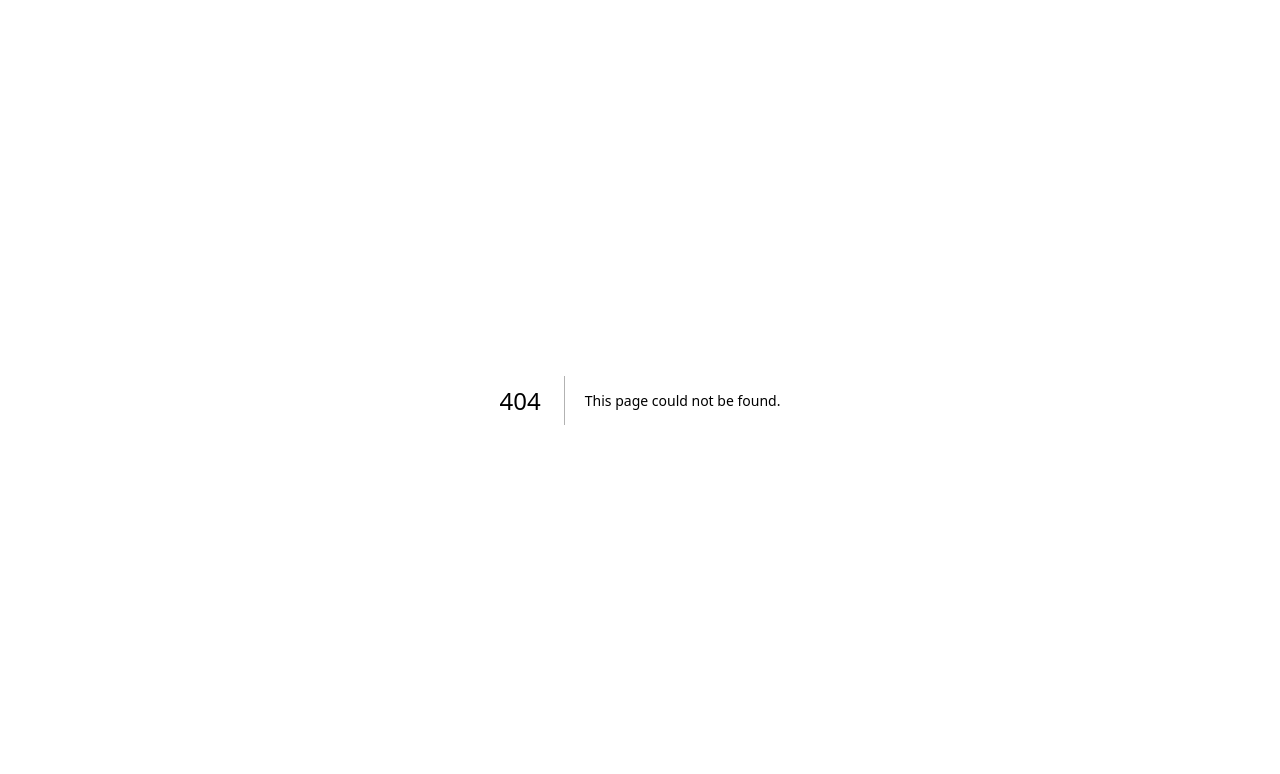
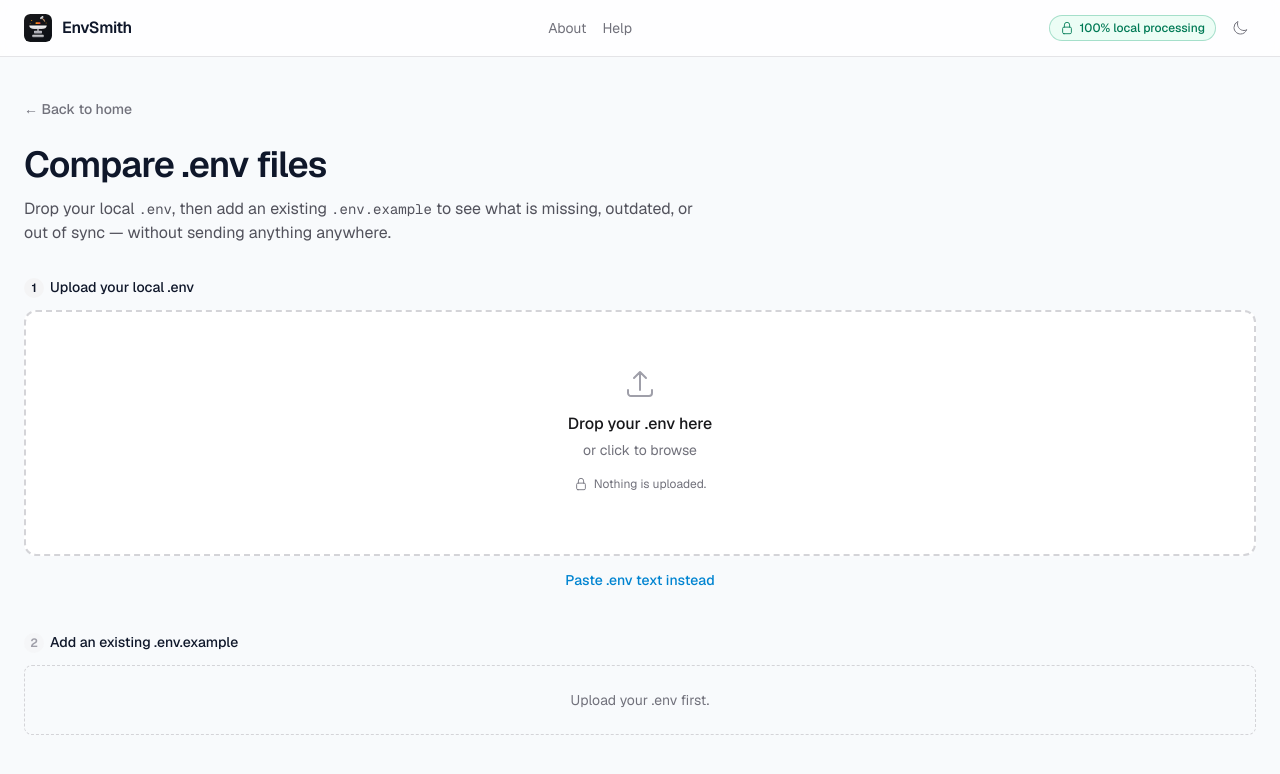
Before and after one commit to modeusweb/envsmith, a Next.js app: page /compare in a window 1280 px wide. Before the commit this address had no page. Shown: the top 774 px of the page. Built offline with nearby package versions, Linux system fonts and the light colour scheme.

Commit message:
feat: dedicated /compare page with wide drop zone and two-step flow

```diff
--- /dev/null
+++ b/src/app/compare/page.tsx
@@ -0,0 +1,156 @@
+"use client";
+
+import { useState } from "react";
+import Link from "next/link";
+import { Header } from "@/components/ui/Header";
+import { ComparePanel } from "@/components/compare/ComparePanel";
+import { DropZone } from "@/components/upload/DropZone";
+import { useEnvWorkspace } from "@/hooks/use-env-workspace";
+
+export default function ComparePage() {
+  const [pasteOpen, setPasteOpen] = useState(false);
+  const [pasteText, setPasteText] = useState("");
+  const { state, diff, loadEnv, loadExample } = useEnvWorkspace();
+
+  return (
+    <>
+      <Header />
+      <main className="mx-auto max-w-7xl px-4 sm:px-6 flex-1 w-full py-10">
+        <nav aria-label="Breadcrumb" className="mb-6">
+          <Link
+            href="/"
+            className="inline-flex items-center gap-1.5 text-sm font-medium text-zinc-500 dark:text-zinc-400 hover:text-zinc-800 dark:hover:text-zinc-200 focus-visible:outline-2 focus-visible:outline-sky-500"
+          >
+            ← Back to home
+          </Link>
+        </nav>
+
+        <h1 className="text-3xl sm:text-4xl font-semibold tracking-tight">Compare .env files</h1>
+        <p className="mt-3 text-base text-zinc-600 dark:text-zinc-400 max-w-2xl">
+          Drop your local <span className="font-mono text-sm">.env</span>, then add an existing{" "}
+          <span className="font-mono text-sm">.env.example</span> to see what is missing, outdated, or out of sync —
+          without sending anything anywhere.
+        </p>
+
+        <section aria-label="Step 1: upload your .env" className="mt-8">
+          <h2 className="text-sm font-medium mb-3">
+            <span className="inline-flex size-5 items-center justify-center rounded-full bg-zinc-100 dark:bg-zinc-800 text-xs font-semibold mr-1.5">
+              1
+            </span>
+            Upload your local .env
+            {state.loaded && (
+              <span className="ml-2 inline-flex items-center gap-1.5 rounded-full border border-emerald-600/30 bg-emerald-50 dark:bg-emerald-950/50 px-2 py-0.5 text-xs font-medium text-emerald-700 dark:text-emerald-400">
+                {state.fileName} · {state.variables.length} variables
+              </span>
+            )}
+          </h2>
+          <DropZone onFile={loadEnv} />
+          <div className="mt-3 text-center">
+            <button
+              type="button"
+              onClick={() => setPasteOpen(true)}
+              className="text-sm font-medium text-sky-600 dark:text-sky-400 hover:underline focus-visible:outline-2 focus-visible:outline-sky-500"
+            >
+              Paste .env text instead
+            </button>
+          </div>
+        </section>
+
+        <section aria-label="Step 2: upload your .env.example" className="mt-10">
+          <h2 className="text-sm font-medium mb-3">
+            <span
+              className={`inline-flex size-5 items-center justify-center rounded-full text-xs font-semibold mr-1.5 ${
+                state.loaded ? "bg-zinc-100 dark:bg-zinc-800" : "bg-zinc-100/60 dark:bg-zinc-800/60 text-zinc-400"
+              }`}
+            >
+              2
+            </span>
+            Add an existing .env.example
+          </h2>
+          {state.loaded ? (
+            <ComparePanel diff={diff} exampleFileName={state.exampleFileName} onExampleFile={loadExample} />
+          ) : (
+            <p className="rounded-lg border border-dashed border-zinc-300 dark:border-zinc-700 p-6 text-center text-sm text-zinc-500 dark:text-zinc-400">
+              Upload your .env first.
+            </p>
+          )}
+        </section>
+
+        {state.loaded && (
+          <div className="mt-8 text-center">
+            <Link
+              href="/"
+              className="inline-flex items-center gap-1.5 rounded-md border border-zinc-300 dark:border-zinc-700 px-4 py-2 text-sm font-medium hover:bg-zinc-50 dark:hover:bg-zinc-900 focus-visible:outline-2 focus-visible:outline-sky-500"
+            >
+              Continue in the full workspace
+            </Link>
+          </div>
+        )}
+      </main>
+      {pasteOpen && (
+        <PasteDialog
+          value={pasteText}
+          onChange={setPasteText}
+          onSubmit={() => {
+            if (pasteText.trim()) {
+              loadEnv("pasted.env", new Blob([pasteText]).size, pasteText);
+              setPasteOpen(false);
+            }
+          }}
+          onClose={() => setPasteOpen(false)}
+        />
+      )}
+    </>
+  );
+}
+
+
+function PasteDialog({
+  value,
+  onChange,
+  onSubmit,
+  onClose,
+}: {
+  value: string;
+  onChange: (v: string) => void;
+  onSubmit: () => void;
+  onClose: () => void;
+}) {
+  return (
+    <div className="fixed inset-0 z-50" role="dialog" aria-modal="true" aria-label="Paste your .env content">
+      <div className="absolute inset-0 bg-black/40" onClick={onClose} aria-hidden />
+      <div className="absolute left-1/2 top-1/2 w-[calc(100%-2rem)] max-w-2xl -translate-x-1/2 -translate-y-1/2 rounded-xl border border-zinc-200 dark:border-zinc-800 bg-white dark:bg-zinc-950 p-4 shadow-xl">
+        <h2 className="text-sm font-semibold">Paste your .env content</h2>
+        <p className="mt-1 text-xs text-zinc-500 dark:text-zinc-400">
+          Pasted content is processed locally in your browser and never uploaded.
+        </p>
+        <textarea
+          autoFocus
+          value={value}
+          onChange={(e) => onChange(e.target.value)}
+          rows={8}
+          spellCheck={false}
+          aria-label=".env content"
+          className="mt-3 w-full rounded-md border border-zinc-300 dark:border-zinc-700 bg-white dark:bg-zinc-900 p-2.5 font-mono text-xs focus-visible:outline-2 focus-visible:outline-sky-500"
+        />
+        <div className="mt-3 flex justify-end gap-2">
+          <button
+            type="button"
+            onClick={onClose}
+            className="rounded-md border border-zinc-300 dark:border-zinc-700 px-3 py-1.5 text-sm hover:bg-zinc-50 dark:hover:bg-zinc-900 focus-visible:outline-2 focus-visible:outline-sky-500"
+          >
+            Cancel
+          </button>
+          <button
+            type="button"
+            onClick={onSubmit}
+            disabled={!value.trim()}
+            className="rounded-md bg-zinc-900 dark:bg-zinc-100 px-3 py-1.5 text-sm font-medium text-white dark:text-zinc-900 disabled:opacity-50 focus-visible:outline-2 focus-visible:outline-sky-500"
+          >
+            Analyze
+          </button>
+        </div>
+      </div>
+    </div>
+  );
+}
--- a/src/app/page.tsx
+++ b/src/app/page.tsx
@@ -3,10 +3,10 @@
 import { useState } from "react";
 import { Header } from "@/components/ui/Header";
 import { Landing } from "@/components/landing/Landing";
-import { Workspace, CompareOnlyView } from "@/components/workspace/Workspace";
+import { Workspace } from "@/components/workspace/Workspace";
 import { useEnvWorkspace } from "@/hooks/use-env-workspace";
 
-type View = "landing" | "workspace" | "compare-only";
+type View = "landing" | "workspace";
 
 export default function HomePage() {
   const [view, setView] = useState<View>("landing");
@@ -31,11 +31,7 @@ export default function HomePage() {
     return (
       <>
         <Header onHome={goHome} />
-        <Landing
-          onFile={handleFile}
-          onCompareClick={() => setView("compare-only")}
-          onPasteClick={() => setPasteOpen(true)}
-        />
+        <Landing onFile={handleFile} onPasteClick={() => setPasteOpen(true)} />
         {pasteOpen && (
           <PasteDialog
             value={pasteText}
@@ -48,15 +44,6 @@ export default function HomePage() {
             onClose={() => setPasteOpen(false)}
           />
         )}
-      </>
-    );
-  }
-
-  if (view === "compare-only") {
-    return (
-      <>
-        <Header onHome={goHome} />
-        <CompareOnlyView onFile={handleFile} onBack={() => setView("landing")} />
       </>
     );
   }
--- a/src/components/landing/Landing.tsx
+++ b/src/components/landing/Landing.tsx
@@ -16,11 +16,9 @@ const heroExample = [
 
 export function Landing({
   onFile,
-  onCompareClick,
   onPasteClick,
 }: {
   onFile: (fileName: string, fileSize: number, content: string) => void;
-  onCompareClick: () => void;
   onPasteClick: () => void;
 }) {
   return (
@@ -41,14 +39,13 @@ export function Landing({
       <section className="max-w-2xl mx-auto" aria-label="Upload your .env file">
         <DropZone onFile={onFile} />
         <div className="mt-4 flex flex-wrap items-center justify-center gap-x-4 gap-y-2 text-center">
-          <button
-            type="button"
-            onClick={onCompareClick}
+          <Link
+            href="/compare"
             className="inline-flex items-center gap-1.5 text-sm font-medium text-sky-600 dark:text-sky-400 hover:underline focus-visible:outline-2 focus-visible:outline-sky-500"
           >
             Compare .env files
             <ArrowRightIcon className="size-4" aria-hidden />
-          </button>
+          </Link>
           <span aria-hidden className="text-zinc-300 dark:text-zinc-700">
             ·
           </span>
--- a/src/components/workspace/Workspace.tsx
+++ b/src/components/workspace/Workspace.tsx
@@ -6,14 +6,12 @@ import {
   ArrowsRightLeftIcon,
   ExclamationTriangleIcon,
   LockClosedIcon,
-  ArrowLeftIcon,
 } from "@heroicons/react/24/outline";
 import { VariablesTable } from "@/components/variables/VariablesTable";
 import { VariableEditor } from "@/components/variables/VariableEditor";
 import { IssuesPanel } from "./IssuesPanel";
 import { GenerationCenter } from "@/components/generator/GenerationCenter";
 import { ComparePanel } from "@/components/compare/ComparePanel";
-import { DropZone } from "@/components/upload/DropZone";
 import type { EnvVariable, EnvFileStats, EnvDiff } from "@/types/analysis";
 import type { EnvParseError } from "@/types/env";
 
@@ -194,32 +192,3 @@ function Stat({ label, value }: { label: string; value: number }) {
     </span>
   );
 }
-
-export function CompareOnlyView({
-  onFile,
-  onBack,
-}: {
-  onFile: (fileName: string, fileSize: number, content: string) => void;
-  onBack: () => void;
-}) {
-  return (
-    <main className="mx-auto max-w-7xl px-4 sm:px-6 flex-1 w-full py-10">
-      <button
-        type="button"
-        onClick={onBack}
-        className="inline-flex items-center gap-1.5 text-sm font-medium text-zinc-500 dark:text-zinc-400 hover:text-zinc-800 dark:hover:text-zinc-200 focus-visible:outline-2 focus-visible:outline-sky-500"
-      >
-        <ArrowLeftIcon className="size-4" aria-hidden />
-        Back to home
-      </button>
-      <h1 className="mt-4 text-2xl font-semibold tracking-tight">Compare .env files</h1>
-      <p className="mt-2 text-sm text-zinc-600 dark:text-zinc-400">
-        Start by dropping your local <span className="font-mono">.env</span>. Then add an existing{" "}
-        <span className="font-mono">.env.example</span> to see what is missing or outdated.
-      </p>
-      <div className="mt-6 max-w-2xl">
-        <DropZone onFile={onFile} />
-      </div>
-    </main>
-  );
-}
```
